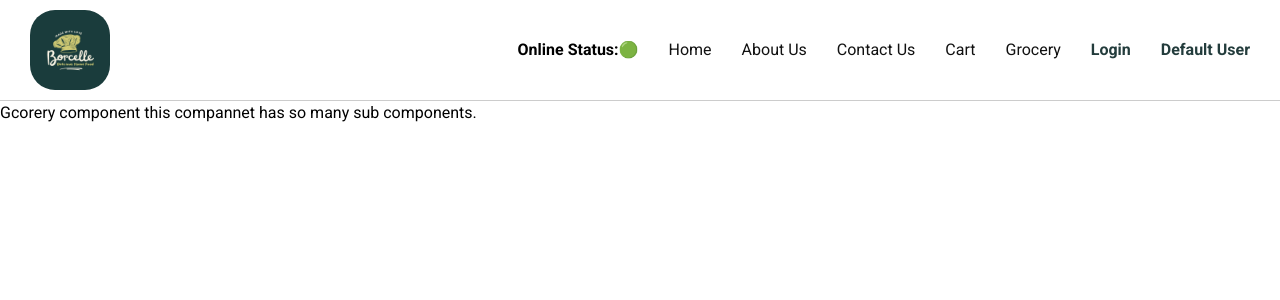
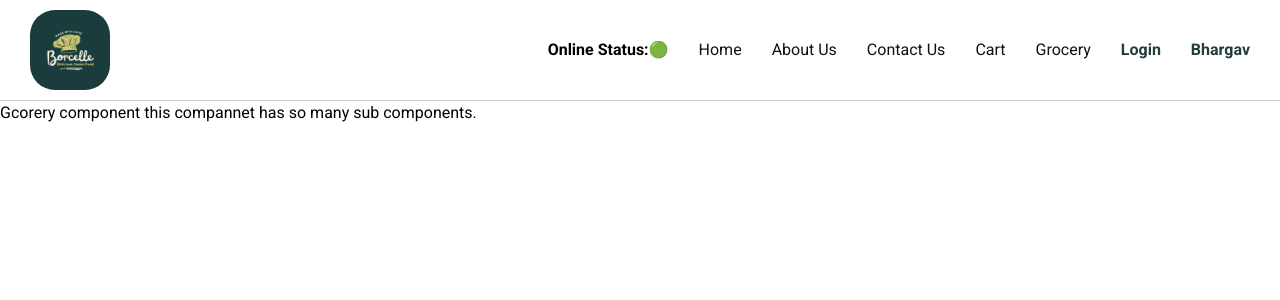
Before and after one commit to bhargavgopal-lanke/React-New, a React (Vite) app: page /grocery in a window 1280 px wide. Shown: the top 300 px of the page. Built offline with nearby package versions, Linux system fonts and the light colour scheme.

Commit message:
Header component is used as common component for all other components.

```diff
--- a/App.js
+++ b/App.js
@@ -1,6 +1,5 @@
-import React, { lazy, Suspense, useEffect, useState } from "react";
+import React, { lazy, Suspense } from "react";
 import ReactDOM from "react-dom/client";
-import Header from "./src/components/Header";
 import BodyRes from "./src/components/Body";
 import { BrowserRouter, Route, Routes } from "react-router";
 import About from "./src/components/HeaderSubRoutes/About";
@@ -10,35 +9,17 @@ import RestaurentMenu from "./src/components/RestaurentMenu";
 // import UseClass from "./src/components/HeaderSubRoutes/AboutClass";
 // import ContactComponent from "./src/components/HeaderSubRoutes/ContactClass";
 import UserContext from "./src/utils/UserContext";
+import Layout from "./src/components/Layout";
 
 const AppLayout = () => {
-  const [userName, setUserName] = useState();
-  // make an APi call to send the user name and password
-  useEffect(() => {
-    const data = {
-      name: "Bhargav",
-    };
-    setUserName(data.name);
-  }, []);
+  const Grocery = lazy(() => import("./src/components/Grocery"));
 
   return (
     <div className="app">
-      <UserContext.Provider value={{ loggedinUser: userName, setUserName }}>
-        <Header />
-        <BodyRes />
-      </UserContext.Provider>
-    </div>
-  );
-};
-
-const root = ReactDOM.createRoot(document.getElementById("root"));
-
-const Grocery = lazy(() => import("./src/components/Grocery"));
-
-root.render(
       <BrowserRouter>
         <Routes>
-      <Route path="/" element={<AppLayout />} />
+          <Route path="/" element={<Layout />}>
+            <Route index element={<BodyRes />} />
             <Route path="/about" element={<About />} />
             <Route path="/contact" element={<Contact />} />
             <Route path="/cart" element={<Cart />} />
@@ -51,6 +32,12 @@ root.render(
                 </Suspense>
               }
             />
+          </Route>
         </Routes>
       </BrowserRouter>
+    </div>
   );
+};
+
+const root = ReactDOM.createRoot(document.getElementById("root"));
+root.render(<AppLayout />);
--- a/src/components/Grocery.jsx
+++ b/src/components/Grocery.jsx
@@ -1,12 +1,8 @@
 import React from "react";
-import Header from "./Header";
 
 const Grocery = () => {
   return (
-    <div>
-      <Header />
-      Gcorery component this compannet has so many sub components.
-    </div>
+    <div>Gcorery component this compannet has so many sub components.</div>
   );
 };
 
--- a/src/components/HeaderSubRoutes/About.jsx
+++ b/src/components/HeaderSubRoutes/About.jsx
@@ -1,10 +1,8 @@
 import React from "react";
-import Header from "../Header";
 
 const About = () => {
   return (
     <div>
-      <Header />
       <div className="body-sec">About Page</div>
     </div>
   );
--- a/src/components/HeaderSubRoutes/Cart.jsx
+++ b/src/components/HeaderSubRoutes/Cart.jsx
@@ -1,10 +1,8 @@
 import React from "react";
-import Header from "../Header";
 
 const Cart = () => {
   return (
     <div>
-      <Header />
       <div className="body-sec">Cart Page</div>
     </div>
   );
--- a/src/components/HeaderSubRoutes/Contact.jsx
+++ b/src/components/HeaderSubRoutes/Contact.jsx
@@ -1,10 +1,8 @@
 import React from "react";
-import Header from "../Header";
 
 const Contact = () => {
   return (
     <div>
-      <Header />
       <div className="body-sec">Contact Page</div>
     </div>
   );
--- /dev/null
+++ b/src/components/Layout.jsx
@@ -0,0 +1,23 @@
+import React, { useEffect, useState } from "react";
+import { Outlet } from "react-router";
+import Header from "./Header";
+import UserContext from "../utils/UserContext";
+
+const Layout = () => {
+  const [userName, setUserName] = useState();
+  // make an APi call to send the user name and password
+  useEffect(() => {
+    const data = {
+      name: "Bhargav",
+    };
+    setUserName(data.name);
+  }, []);
+  return (
+    <UserContext.Provider value={{ loggedinUser: userName, setUserName }}>
+      <Header />
+      <Outlet />
+    </UserContext.Provider>
+  );
+};
+
+export default Layout;
--- a/src/components/RestaurentMenu.jsx
+++ b/src/components/RestaurentMenu.jsx
@@ -1,6 +1,5 @@
 import React, { useState } from "react";
 import Shimmer from "./Shimmer";
-import Header from "./Header";
 import {
   menuListFunction,
   renderMenuFewerListItems,
@@ -22,7 +21,6 @@ const RestaurentMenu = () => {
 
   return (
     <div className="menu text-center">
-      <Header />
       {menuData === null && <Shimmer />}
       <>
         <div className="my-10">
```
Lines whose indentation alone changed are shown as unchanged.
